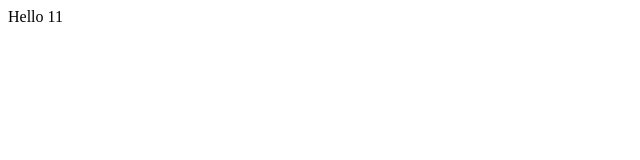
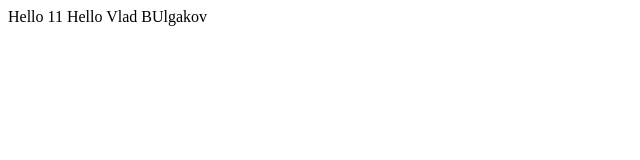
Before and after one commit to UkrAndy/TestClass, a plain HTML site: page index.html in a window 1280 px wide. Shown: the whole page, without its empty margins (0-640 px from the left). Drawn offline with Linux system fonts and the light colour scheme.

Commit message:
Vlad Bulgakov

```diff
--- a/index.html
+++ b/index.html
@@ -10,6 +10,7 @@
 
 <body>
     Hello 11
+    Hello Vlad BUlgakov
 </body>
 
 </html>
```
